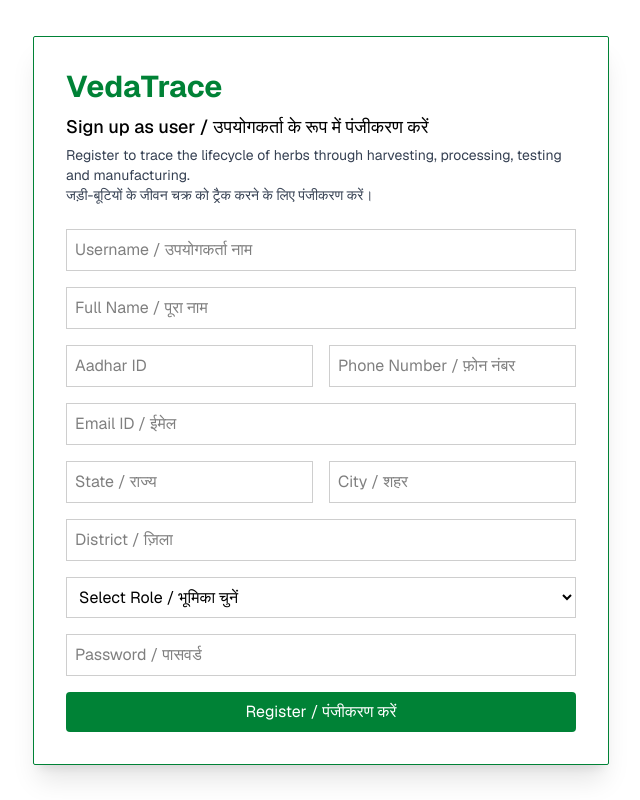
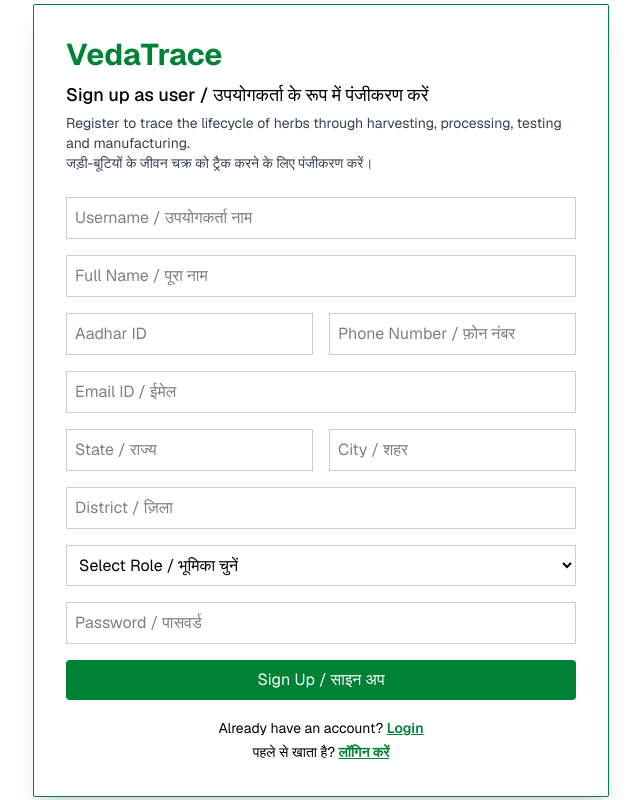
Before and after one commit to sanchita311/VEDATRACE-ISIH, a Next.js app: page /auth/signup in a window 1280 px wide. Shown: the whole page, without its empty margins (319-959 px from the left). Built offline with nearby package versions, Linux system fonts and the light colour scheme.

Commit message:
Updated sigup sign in

```diff
--- a/app/auth/login/page.tsx
+++ b/app/auth/login/page.tsx
@@ -41,7 +41,7 @@ export default function LoginPage() {
         <p className="mb-6 text-sm text-gray-700">
           Access herb traceability and user dashboard. <br /> उपयोगकर्ता डैशबोर्ड तक पहुंचें।
         </p>
-        <form onSubmit={handleSubmit} className="space-y-4">
+  <form onSubmit={handleSubmit} className="space-y-4">
           <input name="UserName" placeholder="Username / उपयोगकर्ता नाम" required onChange={handleChange} className="border p-2 w-full" />
           <input type="password" name="password" placeholder="Password / पासवर्ड" required onChange={handleChange} className="border p-2 w-full" />
           <select name="User_type" required onChange={handleChange} className="border p-2 w-full">
@@ -53,9 +53,16 @@ export default function LoginPage() {
             <option value="Consumer">Consumer / उपभोक्ता</option>
           </select>
           <button type="submit" className="bg-green-700 text-white py-2 px-4 rounded w-full">
-            Login / लॉगिन करें
+            Sign In / साइन इन
           </button>
         </form>
+        <div className="mt-4 text-center">
+          <span className="text-sm">
+            Don&apos;t have an account? <a href="/auth/signup" className="text-green-700 underline font-semibold">Sign Up</a>
+            <br />
+            खाता नहीं है? <a href="/auth/signup" className="text-green-700 underline font-semibold">साइन अप करें</a>
+          </span>
+        </div>
       </div>
     </div>
   );
--- a/app/auth/signup/page.tsx
+++ b/app/auth/signup/page.tsx
@@ -52,7 +52,7 @@ export default function SignupPage() {
           <br />
           जड़ी-बूटियों के जीवन चक्र को ट्रैक करने के लिए पंजीकरण करें।
         </p>
-        <form onSubmit={handleSubmit} className="grid grid-cols-2 gap-4">
+  <form onSubmit={handleSubmit} className="grid grid-cols-2 gap-4">
           <input name="UserName" placeholder="Username / उपयोगकर्ता नाम" required onChange={handleChange} className="border p-2 col-span-2" />
           <input name="FullName" placeholder="Full Name / पूरा नाम" required onChange={handleChange} className="border p-2 col-span-2" />
           <input name="aadharId" placeholder="Aadhar ID" required maxLength={12} onChange={handleChange} className="border p-2" />
@@ -68,9 +68,16 @@ export default function SignupPage() {
           </select>
           <input type="password" name="password" placeholder="Password / पासवर्ड" required onChange={handleChange} className="border p-2 col-span-2" />
           <button type="submit" className="bg-green-700 text-white py-2 px-4 rounded col-span-2">
-            Register / पंजीकरण करें
+            Sign Up / साइन अप
           </button>
         </form>
+        <div className="mt-4 text-center">
+          <span className="text-sm">
+            Already have an account? <a href="/auth/login" className="text-green-700 underline font-semibold">Login</a>
+            <br />
+            पहले से खाता है? <a href="/auth/login" className="text-green-700 underline font-semibold">लॉगिन करें</a>
+          </span>
+        </div>
       </div>
     </div>
   );
--- a/components/header.tsx
+++ b/components/header.tsx
@@ -88,10 +88,10 @@ export function Header() {
 
             {/* Auth Buttons (Desktop) */}
             <Link href="/auth/login" className="hidden md:inline-block">
-              <Button variant="outline" size="sm" className="ml-2">{language === "en" ? "Sign In" : "साइन इन"}</Button>
+              <Button variant="default" size="sm" className="ml-2 font-semibold shadow hover:bg-green-800 transition-colors">{language === "en" ? "Sign In" : "साइन इन"}</Button>
             </Link>
             <Link href="/auth/signup" className="hidden md:inline-block">
-              <Button variant="outline" size="sm" className="ml-2">{language === "en" ? "Sign Up" : "साइन अप"}</Button>
+              <Button variant="default" size="sm" className="ml-2 font-semibold shadow hover:bg-green-800 transition-colors">{language === "en" ? "Sign Up" : "साइन अप"}</Button>
             </Link>
             <Button
               variant="destructive"
```
